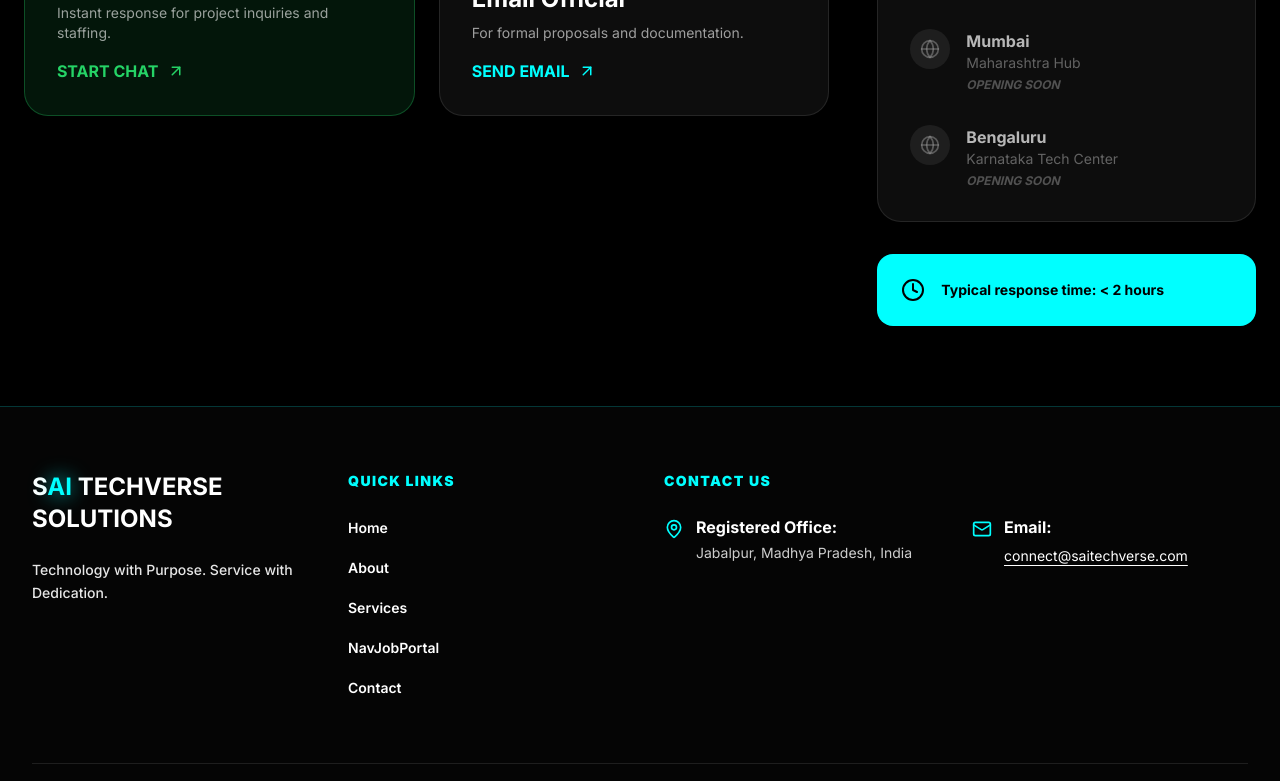
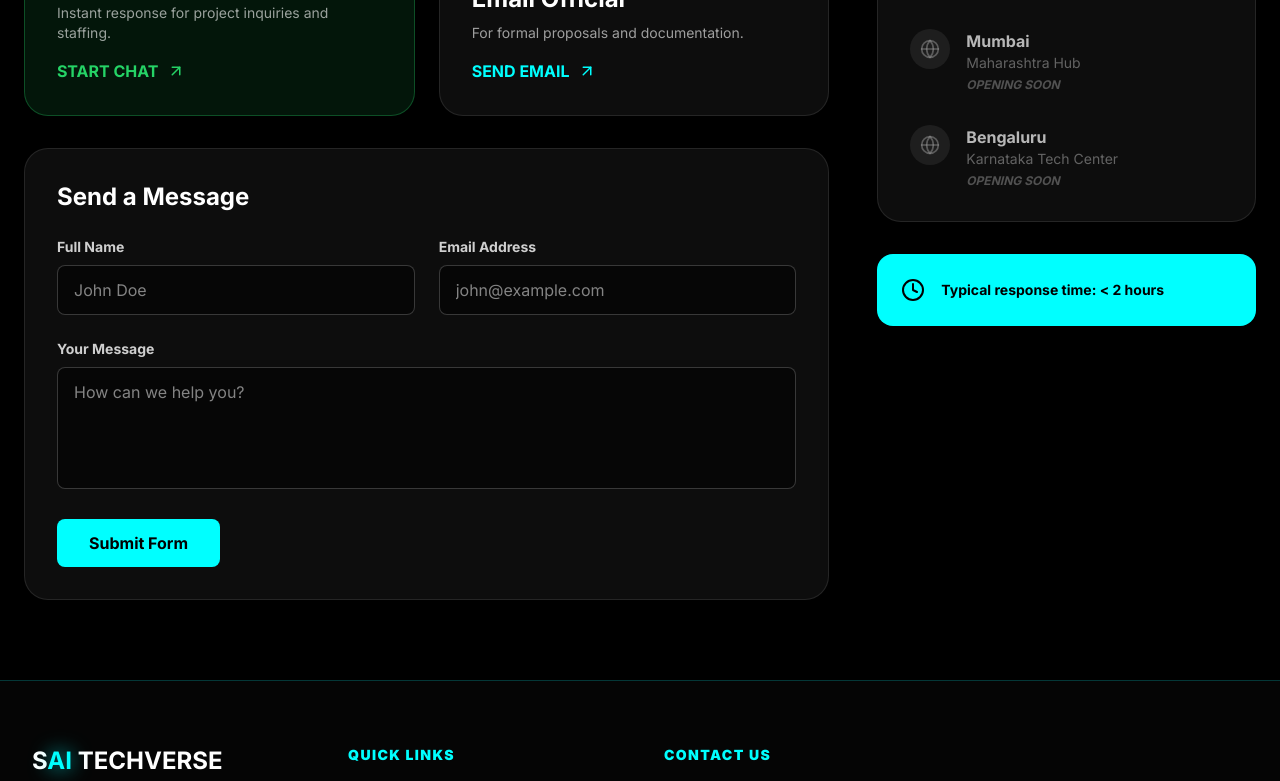
Before and after one commit to FiftyNineAndCompany/myaisite, a Next.js app: page /contact in a window 1280 px wide. Shown: the part 524-1305 px from the top of the page. Built offline with nearby package versions, Linux system fonts and the light colour scheme.

Commit message:
configured contact by Web3forms

```diff
--- a/src/app/contact/page.tsx
+++ b/src/app/contact/page.tsx
@@ -1,12 +1,45 @@
 "use client";
 
-import React from 'react';
+import React, { useState } from 'react';
 import { motion } from 'framer-motion';
 import { Mail, MessageCircle, MapPin, Clock, Globe, ArrowUpRight } from 'lucide-react';
 
 export default function ContactPage() {
-  const whatsappNumber = "+91[YourNumber]"; // Replace with your actual number
+  // --- 1. WHATSAPP CONFIG ---
+  const whatsappNumber = "+91[9123330494]"; // REPLACE WITH YOUR ACTUAL NUMBER
   const whatsappUrl = `https://wa.me/${whatsappNumber.replace('+', '')}?text=Hi%20SAI%20TECHVERSE,%20I'd%20like%20to%20inquire%20about...`;
+
+  // --- 2. WEB3FORMS CONFIG ---
+  const [result, setResult] = useState("");
+
+  const onSubmit = async (event: React.FormEvent<HTMLFormElement>) => {
+    event.preventDefault();
+    setResult("Sending....");
+
+    const formData = new FormData(event.currentTarget);
+
+    // 👇 PASTE YOUR WEB3FORMS ACCESS KEY ON THIS LINE 👇
+    formData.append("access_key", "d902e1d0-b371-46ed-b066-15da0f0e09d6");
+
+    try {
+      const response = await fetch("https://api.web3forms.com/submit", {
+        method: "POST",
+        body: formData
+      });
+
+      const data = await response.json();
+
+      if (data.success) {
+        setResult("Message sent successfully! We will get back to you soon.");
+        (event.target as HTMLFormElement).reset();
+      } else {
+        console.log("Error", data);
+        setResult(data.message);
+      }
+    } catch (error) {
+      setResult("Something went wrong. Please try again.");
+    }
+  };
 
   return (
     <div className="min-h-screen bg-black text-white pt-32 pb-20">
@@ -32,8 +65,11 @@
 
         <div className="grid lg:grid-cols-3 gap-12">
 
-          {/* 1. Direct Contact Cards */}
-          <div className="lg:col-span-2 grid md:grid-cols-2 gap-6">
+          {/* LEFT COLUMN: Cards + Email Form */}
+          <div className="lg:col-span-2 space-y-8">
+
+            {/* Direct Contact Cards */}
+            <div className="grid md:grid-cols-2 gap-6">
               {/* WhatsApp Card */}
               <motion.a
                 href={whatsappUrl}
@@ -68,7 +104,61 @@
               </motion.a>
             </div>
 
-          {/* 2. Presence / Locations Sidebar */}
+            {/* NEW: Web3Forms Contact Form */}
+            <div className="p-8 rounded-3xl bg-white/5 border border-white/10">
+              <h3 className="text-2xl font-bold mb-6">Send a Message</h3>
+              <form onSubmit={onSubmit} className="space-y-6">
+                <div className="grid md:grid-cols-2 gap-6">
+                  <div>
+                    <label htmlFor="name" className="block text-sm font-bold text-white/80 mb-2">Full Name</label>
+                    <input
+                      type="text"
+                      name="name"
+                      required
+                      className="w-full bg-black/50 border border-white/20 rounded-lg px-4 py-3 text-white focus:outline-none focus:border-[#00ffff] transition-colors"
+                      placeholder="John Doe"
+                    />
+                  </div>
+                  <div>
+                    <label htmlFor="email" className="block text-sm font-bold text-white/80 mb-2">Email Address</label>
+                    <input
+                      type="email"
+                      name="email"
+                      required
+                      className="w-full bg-black/50 border border-white/20 rounded-lg px-4 py-3 text-white focus:outline-none focus:border-[#00ffff] transition-colors"
+                      placeholder="john@example.com"
+                    />
+                  </div>
+                </div>
+                <div>
+                  <label htmlFor="message" className="block text-sm font-bold text-white/80 mb-2">Your Message</label>
+                  <textarea
+                    name="message"
+                    required
+                    rows={4}
+                    className="w-full bg-black/50 border border-white/20 rounded-lg px-4 py-3 text-white focus:outline-none focus:border-[#00ffff] transition-colors resize-none"
+                    placeholder="How can we help you?"
+                  ></textarea>
+                </div>
+                <button
+                  type="submit"
+                  className="w-full md:w-auto bg-[#00ffff] text-black font-bold px-8 py-3 rounded-lg hover:bg-white transition-colors"
+                >
+                  Submit Form
+                </button>
+              </form>
+
+              {/* Success/Error Message Display */}
+              {result && (
+                <div className="mt-4 text-[#00ffff] font-mono text-sm font-bold">
+                  {result}
+                </div>
+              )}
+            </div>
+
+          </div>
+
+          {/* RIGHT COLUMN: Presence / Locations Sidebar */}
           <div className="space-y-8">
             <div className="p-8 rounded-3xl bg-white/5 border border-white/10">
               <h3 className="text-[#00ffff] font-black uppercase text-xs tracking-widest mb-6">Our Presence</h3>
```
Lines whose indentation alone changed are shown as unchanged.
